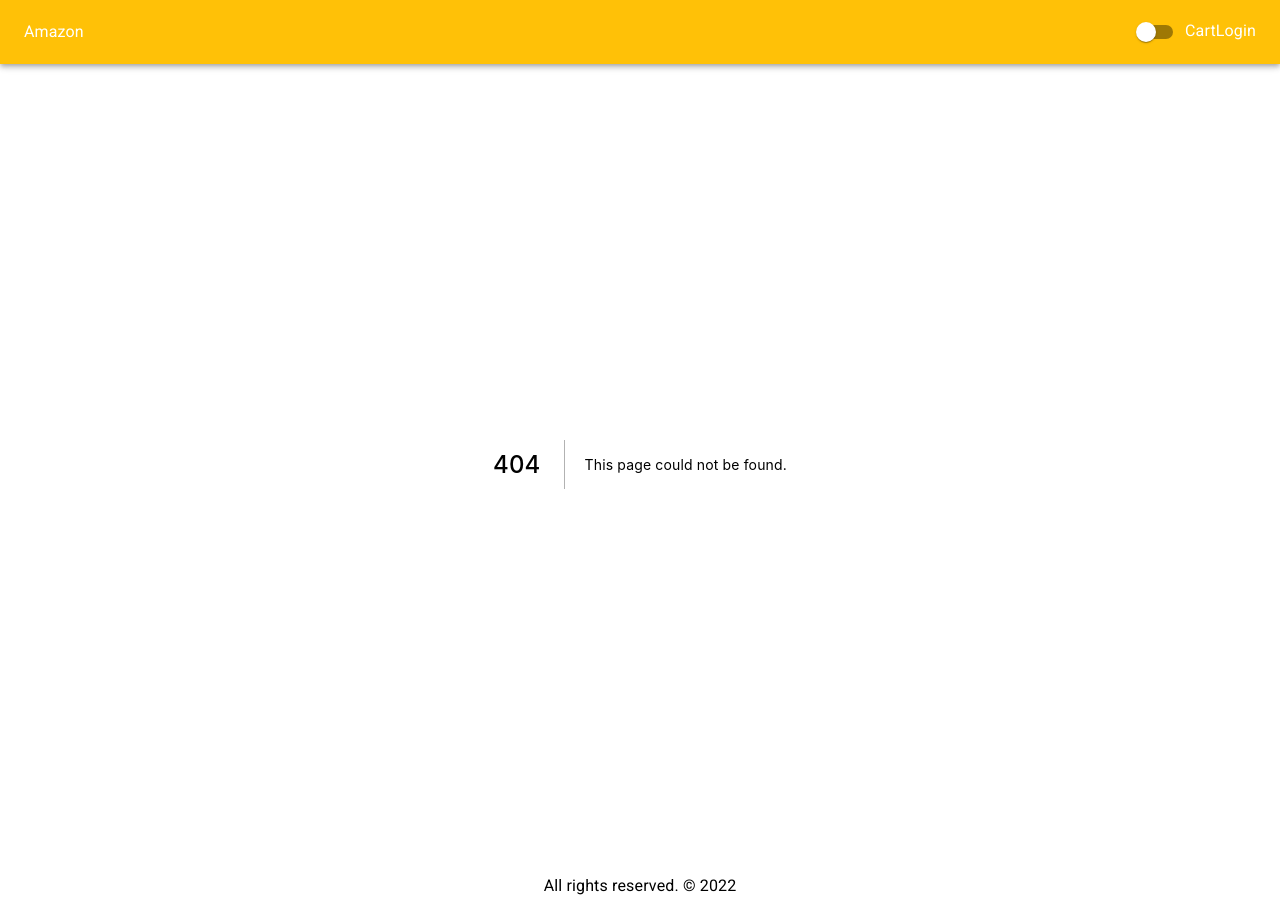
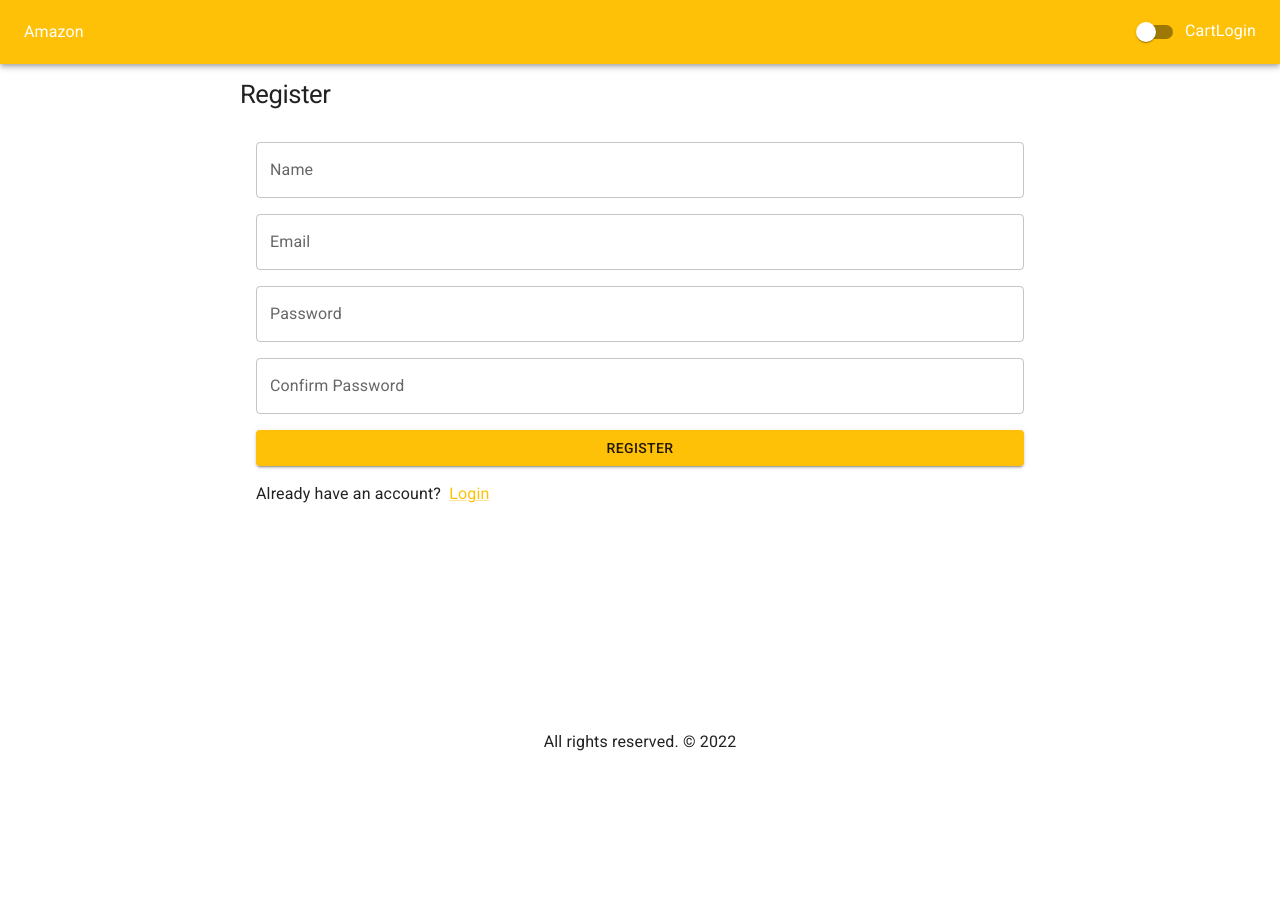
Before and after one commit to shabeerp15/next-shopping-cart, a Next.js app: page /register in a window 1280 px wide. Before the commit this address had no page. After the commit the page ends 800 px from the top, so only its background shows below. Built offline with nearby package versions, Linux system fonts and the light colour scheme.

Commit message:
registr page

```diff
--- /dev/null
+++ b/pages/api/users/register.js
@@ -0,0 +1,35 @@
+import nc from 'next-connect'
+import bcrypt from 'bcryptjs'
+import User from '../../../models/User'
+import db from '../../../utils/db'
+import { signToken } from '../../../utils/auth'
+
+const handler = nc()
+
+handler.post(async (req, res) => {
+   await db.connect()
+   const exist = await User.findOne({email: req.body.email})
+    if (exist) {
+         res.status(400).json({message: 'Email already exist'})
+    } else {
+        const newUser = new User({
+            name: req.body.name,
+            email: req.body.email,
+            password: bcrypt.hashSync(req.body.password),
+            isAdmin: false,
+        })
+        const user = await newUser.save()
+        await db.disconnect()
+
+        const token = signToken(user)
+        res.send({
+            token,
+            _id: user._id,
+            name: user.name,
+            email: user.email,
+            isAdmin: user.isAdmin,
+        })
+    }
+})
+
+export default handler
--- /dev/null
+++ b/pages/register.js
@@ -0,0 +1,136 @@
+import {
+   Button,
+   Link,
+   List,
+   ListItem,
+   TextField,
+   Typography,
+} from '@mui/material'
+import React, { useContext, useEffect, useState } from 'react'
+import { Controller } from 'react-hook-form'
+import Meta from '../components/Meta'
+import NextLink from 'next/link'
+import useStyles from '../utils/styles'
+import { useRouter } from 'next/router'
+import { toast } from 'react-toastify'
+import axios from 'axios'
+import { Store } from '../utils/Store'
+import Cookies from 'js-cookie'
+
+const Register = () => {
+   const classes = useStyles()
+   const router = useRouter()
+   const { redirect } = router.query
+   const { state, dispatch } = useContext(Store)
+   const { userInfo } = state
+
+   useEffect(() => {
+      if (userInfo) {
+         router.push('/')
+      }
+   }, [])
+
+   const [name, setName] = useState('')
+   const [email, setEmail] = useState('')
+   const [password, setPassword] = useState('')
+   const [confirmPassword, setConfirmPassword] = useState('')
+
+   const submitHandler = async (e) => {
+      e.preventDefault()
+      if (password !== confirmPassword) {
+         toast.error('Passwords do not match')
+         return
+      }
+      try {
+         const { data } = await axios.post('/api/users/register', {
+            name,
+            email,
+            password,
+         })
+         dispatch({ type: 'USER_LOGIN', payload: data })
+         Cookies.set('userInfo', JSON.stringify(data))
+         router.push(redirect || '/')
+      } catch (error) {
+          console.log('error', error.response)
+         toast.error(error.response ? error.response.data.message : error.message)
+      }
+   }
+
+   return (
+      <>
+         <Meta
+            title={'Register page | Amazone shopping'}
+            description={'Register page'}
+            keywords={'Register, amazon, shopping'}
+         />
+         <form onSubmit={submitHandler} className={classes.form}>
+            <Typography component='h1' variant='h1'>
+               Register
+            </Typography>
+            <List>
+               <ListItem>
+                  <TextField
+                     variant='outlined'
+                     fullWidth
+                     id='name'
+                     label='Name'
+                     inputProps={{ type: 'text' }}
+                     onChange={(e) => setName(e.target.value)}
+                  ></TextField>
+               </ListItem>
+               <ListItem>
+                  <TextField
+                     variant='outlined'
+                     fullWidth
+                     id='email'
+                     label='Email'
+                     inputProps={{ type: 'email' }}
+                     onChange={(e) => setEmail(e.target.value)}
+                  ></TextField>
+               </ListItem>
+               <ListItem>
+                  <TextField
+                     variant='outlined'
+                     fullWidth
+                     id='password'
+                     label='Password'
+                     inputProps={{ type: 'password' }}
+                     onChange={(e) => setPassword(e.target.value)}
+                  ></TextField>
+               </ListItem>
+               <ListItem>
+                  <TextField
+                     variant='outlined'
+                     fullWidth
+                     id='confirmPassword'
+                     label='Confirm Password'
+                     inputProps={{ type: 'password' }}
+                     onChange={(e) => setConfirmPassword(e.target.value)}
+                  ></TextField>
+               </ListItem>
+               <ListItem>
+                  <Button
+                     variant='contained'
+                     type='submit'
+                     fullWidth
+                     color='primary'
+                  >
+                     Register
+                  </Button>
+               </ListItem>
+               <ListItem>
+                  Already have an account? &nbsp;
+                  <NextLink
+                     href={`/login?redirect=${redirect || '/'}`}
+                     passHref
+                  >
+                     <Link>Login</Link>
+                  </NextLink>
+               </ListItem>
+            </List>
+         </form>
+      </>
+   )
+}
+
+export default Register
```
Also changed, not shown: pages/login.js (+15 -11 lines).
